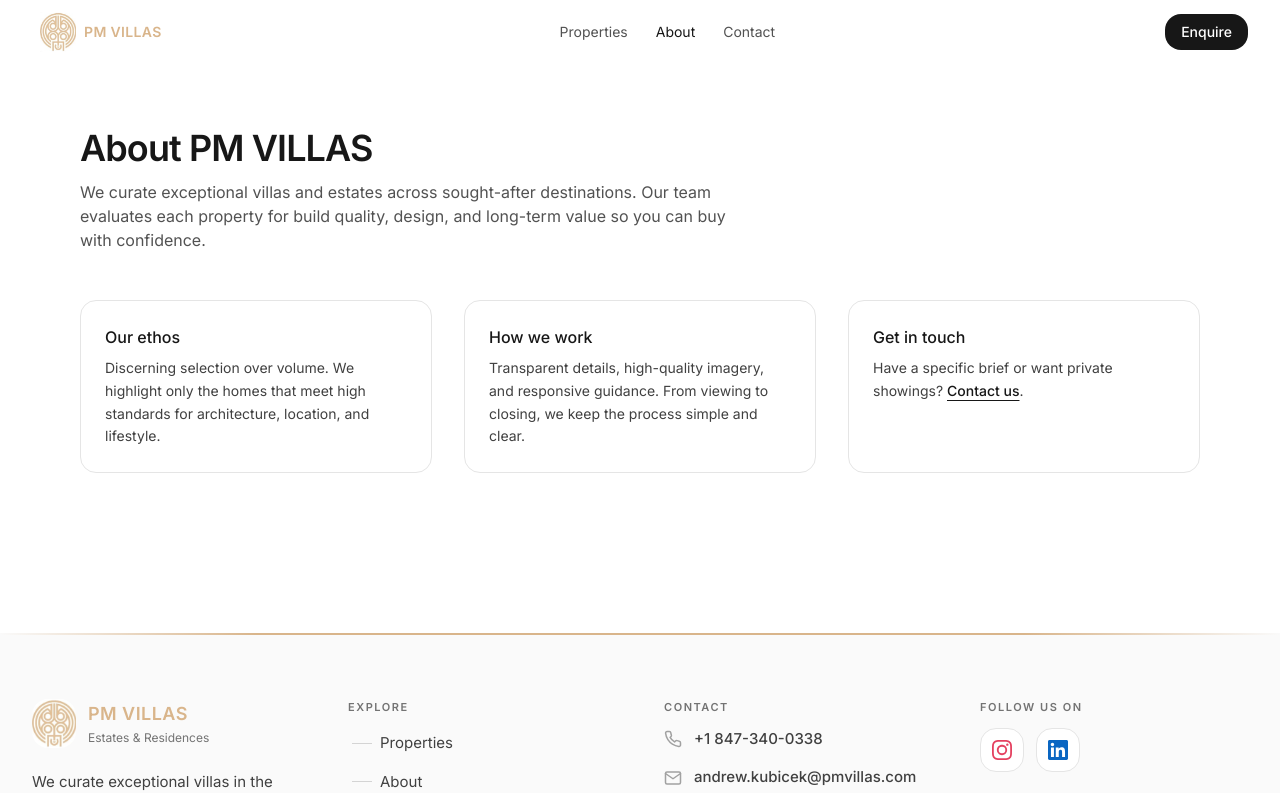
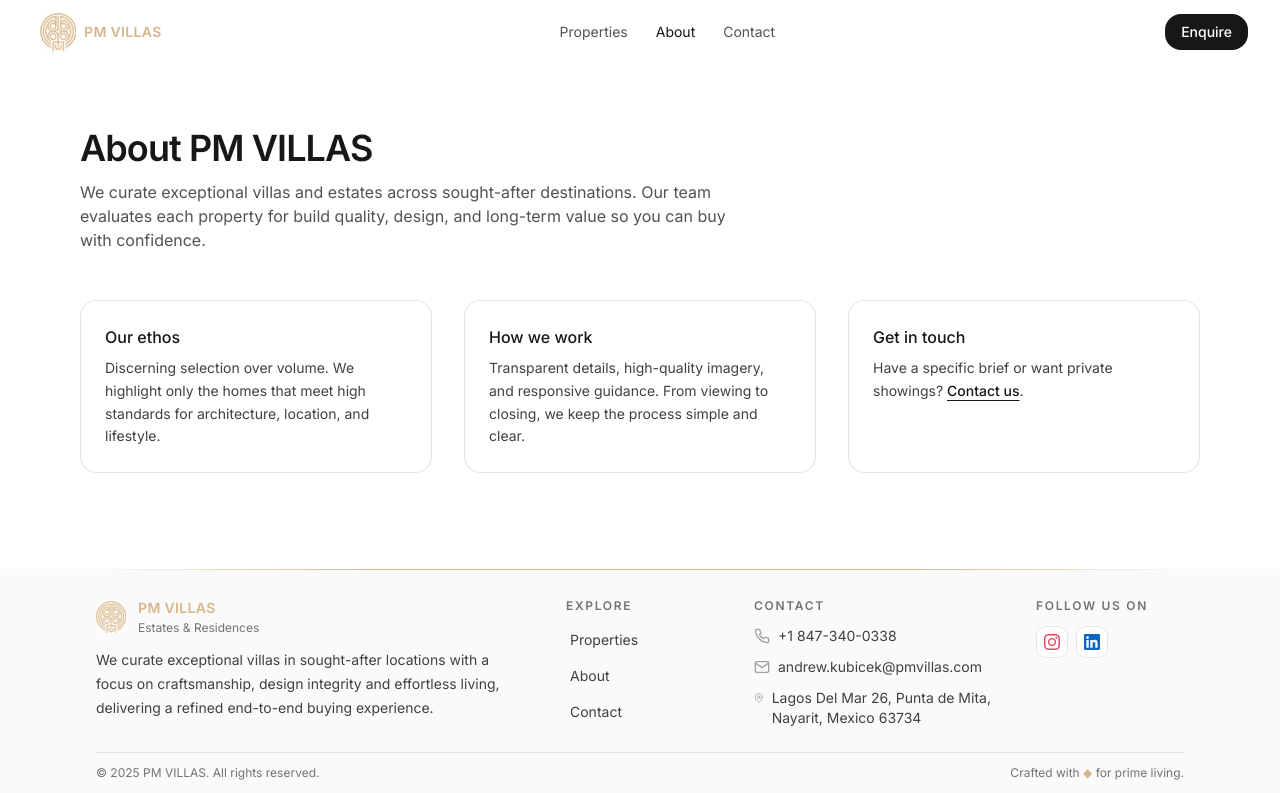
Before and after one commit to AshishSinghSFDC/PMVillas, a Next.js app: page /about in a window 1280 px wide. Shown: the top 793 px of the page. Built offline with nearby package versions, Linux system fonts and the light colour scheme.

Commit message:
PM Villas Version 2.3

```diff
--- a/src/components/layout/Footer.tsx
+++ b/src/components/layout/Footer.tsx
@@ -1,8 +1,8 @@
 import Link from "next/link";
 import Image from "next/image";
 import type { Route } from "next";
+import { FiPhone, FiMail, FiMapPin } from "react-icons/fi";
 import { SiInstagram, SiLinkedin } from "react-icons/si";
-import { FiPhone, FiMail, FiMapPin } from "react-icons/fi";
 
 const ACCENT = "#D9B58B";
 
@@ -26,34 +26,34 @@ export default function Footer() {
   const year = new Date().getFullYear();
 
   return (
-    <footer className="relative mt-24 bg-neutral-50">
-      {/* luxe hairline */}
+    <footer className="relative mt-8 bg-neutral-50">
+      <div className="mx-auto max-w-6xl px-4 sm:px-6 lg:px-8">
+        {/* subtle gold accent inside container */}
         <div
-        className="h-[2px] w-full"
+          className="h-px w-full"
           style={{
             background:
-            "linear-gradient(90deg, rgba(0,0,0,0) 0%, var(--accent) 20%, var(--accent) 80%, rgba(0,0,0,0) 100%)",
+              "linear-gradient(90deg, transparent 0%, var(--accent) 25%, var(--accent) 75%, transparent 100%)",
             ["--accent" as any]: ACCENT,
           }}
         />
 
-      <div className="mx-auto max-w-7xl px-4 py-16 sm:px-6 lg:px-8">
-        {/* 4 even columns */}
-        <div className="grid grid-cols-1 gap-12 md:grid-cols-12">
-          {/* (1) PM VILLAS */}
-          <section className="md:col-span-3">
+        <div className="py-6 md:py-7">
+          {/* 12-col grid -> 5/2/3/2 distribution for perfect balance */}
+          <div className="grid grid-cols-1 gap-y-6 md:grid-cols-12 md:gap-x-8 lg:gap-x-10">
+            {/* (1) PM VILLAS — wider column, continuous paragraph */}
+            <section className="md:col-span-5">
               <div className="flex items-center gap-3">
                 <Image
                   src="/logo.png"
                   alt="PM VILLAS"
-                width={44}
-                height={44}
-                className="rounded-xl"
-                priority
+                  width={30}
+                  height={30}
+                  className="rounded-md"
                 />
                 <div className="leading-tight">
                   <p
-                  className="text-lg font-semibold tracking-wide"
+                    className="text-sm font-semibold tracking-wide"
                     style={{ color: ACCENT }}
                   >
                     PM VILLAS
@@ -64,56 +64,55 @@ export default function Footer() {
                 </div>
               </div>
 
-            <p className="mt-5 max-w-sm text-[15px] leading-7 text-neutral-700">
-              We curate exceptional villas in the most sought-after locations —
-              with a focus on craftsmanship, design integrity, and effortless
-              living.
+              {/* full-width paragraph stretches to the column edge */}
+              <p className="mt-3 text-sm leading-6 text-neutral-700">
+                We curate exceptional villas in sought-after locations with a
+                focus on craftsmanship, design integrity and effortless living,
+                delivering a refined end-to-end buying experience.
               </p>
             </section>
 
             {/* (2) Explore */}
-          <section className="md:col-span-3">
-            <h2 className="mb-3 text-[11px] font-semibold uppercase tracking-[0.14em] text-neutral-500">
+            <section className="md:col-span-2">
+              <h2 className="mb-3 text-xs font-semibold uppercase tracking-[0.14em] text-neutral-500">
                 Explore
               </h2>
-            <ul className="space-y-2 text-[15px]">
+              <ul className="space-y-2 text-sm text-neutral-700">
                 {LINKS.map((l) => (
                   <li key={l.name}>
                     <Link
                       href={l.href}
-                    className="group inline-flex items-center gap-2 rounded-lg px-1 py-1 text-neutral-700 transition hover:text-neutral-900 focus:outline-none focus-visible:ring-2 focus-visible:ring-neutral-300"
+                      className="inline-flex items-center rounded px-1 py-1 transition hover:text-neutral-900 focus:outline-none focus-visible:ring-2 focus-visible:ring-neutral-300"
                     >
-                    <span className="h-px w-5 shrink-0 bg-neutral-300 transition group-hover:bg-neutral-900" />
-                    <span>{l.name}</span>
+                      {l.name}
                     </Link>
                   </li>
                 ))}
               </ul>
             </section>
 
-          {/* (3) Contact — no card, no border */}
+            {/* (3) Contact */}
             <section className="md:col-span-3">
-            <h2 className="mb-3 text-[11px] font-semibold uppercase tracking-[0.14em] text-neutral-500">
+              <h2 className="mb-3 text-xs font-semibold uppercase tracking-[0.14em] text-neutral-500">
                 Contact
               </h2>
-
-            <ul className="space-y-3 text-[15px] text-neutral-700">
+              <ul className="space-y-2 text-sm text-neutral-700">
                 <li>
                   <a
                     href={CONTACT.phoneHref}
-                  className="group inline-flex items-center gap-3 hover:text-neutral-900"
+                    className="group inline-flex items-center gap-2 hover:text-neutral-900"
                   >
-                  <FiPhone className="h-[18px] w-[18px] text-neutral-400 transition group-hover:text-neutral-800" />
-                  <span className="font-medium">{CONTACT.phoneDisplay}</span>
+                    <FiPhone className="h-4 w-4 text-neutral-400 transition group-hover:text-neutral-800" />
+                    <span>{CONTACT.phoneDisplay}</span>
                   </a>
                 </li>
                 <li className="break-words">
                   <a
                     href={CONTACT.emailHref}
-                  className="group inline-flex items-center gap-3 hover:text-neutral-900"
+                    className="group inline-flex items-center gap-2 hover:text-neutral-900"
                   >
-                  <FiMail className="h-[18px] w-[18px] text-neutral-400 transition group-hover:text-neutral-800" />
-                  <span className="font-medium">{CONTACT.emailDisplay}</span>
+                    <FiMail className="h-4 w-4 text-neutral-400 transition group-hover:text-neutral-800" />
+                    <span>{CONTACT.emailDisplay}</span>
                   </a>
                 </li>
                 <li>
@@ -121,58 +120,59 @@ export default function Footer() {
                     href={CONTACT.mapsHref}
                     target="_blank"
                     rel="noreferrer"
-                  className="group inline-flex items-start gap-3 hover:text-neutral-900"
+                    className="group inline-flex items-start gap-2 hover:text-neutral-900"
                   >
-                  <FiMapPin className="mt-0.5 h-[18px] w-[18px] text-neutral-400 transition group-hover:text-neutral-800" />
-                  <span className="font-medium">{CONTACT.addressDisplay}</span>
+                    <FiMapPin className="mt-0.5 h-4 w-4 text-neutral-400 transition group-hover:text-neutral-800" />
+                    <span>{CONTACT.addressDisplay}</span>
                   </a>
                 </li>
               </ul>
             </section>
 
             {/* (4) Follow Us On */}
-          <section className="md:col-span-3">
-            <h2 className="mb-3 text-[11px] font-semibold uppercase tracking-[0.14em] text-neutral-500">
+            <section className="md:col-span-2">
+              <h2 className="mb-3 text-xs font-semibold uppercase tracking-[0.14em] text-neutral-500">
                 Follow Us On
               </h2>
-
-            <div className="flex items-center gap-3">
+              <div className="flex items-center gap-2">
                 <a
                   href="https://www.instagram.com/pm.villas"
                   target="_blank"
                   rel="noreferrer"
                   aria-label="Instagram"
-                className="inline-flex h-11 w-11 items-center justify-center rounded-xl border border-neutral-200 bg-white transition hover:bg-neutral-100 focus:outline-none focus-visible:ring-2 focus-visible:ring-neutral-300"
                   title="@pm.villas"
+                  className="inline-flex h-8 w-8 items-center justify-center rounded-md border border-neutral-200 bg-white transition hover:bg-neutral-100 focus:outline-none focus-visible:ring-2 focus-visible:ring-neutral-300"
                 >
-                <SiInstagram className="h-5 w-5" style={{ color: "#E4405F" }} />
+                  <SiInstagram
+                    className="h-4 w-4"
+                    style={{ color: "#E4405F" }}
+                  />
                 </a>
                 <a
                   href="https://www.linkedin.com/company/pm-villas/"
                   target="_blank"
                   rel="noreferrer"
                   aria-label="LinkedIn"
-                className="inline-flex h-11 w-11 items-center justify-center rounded-xl border border-neutral-200 bg-white transition hover:bg-neutral-100 focus:outline-none focus-visible:ring-2 focus-visible:ring-neutral-300"
                   title="PM VILLAS on LinkedIn"
+                  className="inline-flex h-8 w-8 items-center justify-center rounded-md border border-neutral-200 bg-white transition hover:bg-neutral-100 focus:outline-none focus-visible:ring-2 focus-visible:ring-neutral-300"
                 >
-                <SiLinkedin className="h-5 w-5" style={{ color: "#0A66C2" }} />
+                  <SiLinkedin
+                    className="h-4 w-4"
+                    style={{ color: "#0A66C2" }}
+                  />
                 </a>
               </div>
-
-            <p className="mt-4 text-[13px] leading-6 text-neutral-500">
-              Join us for new listings, market notes, and design insights.
-            </p>
             </section>
           </div>
 
-        {/* divider + bottom bar */}
-        <div className="mt-14 h-px w-full bg-neutral-200" />
-        <div className="mt-6 flex flex-col items-start justify-between gap-3 text-[12px] text-neutral-500 sm:flex-row">
+          {/* compact bottom bar */}
+          <div className="mt-6 border-t border-neutral-200 pt-3">
+            <div className="flex flex-col items-start justify-between gap-1.5 text-xs text-neutral-500 sm:flex-row">
               <p>
                 © <span suppressHydrationWarning>{year}</span> PM VILLAS. All
                 rights reserved.
               </p>
-          <p className="text-neutral-500">
+              <p>
                 Crafted with{" "}
                 <span aria-hidden style={{ color: ACCENT }}>
                   ◆
@@ -181,6 +181,8 @@ export default function Footer() {
               </p>
             </div>
           </div>
+        </div>
+      </div>
     </footer>
   );
 }
```
Lines whose indentation alone changed are shown as unchanged.
